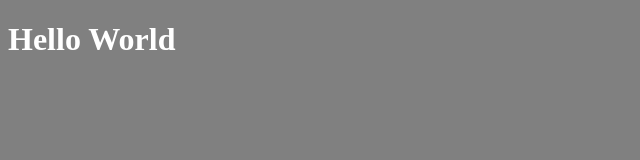
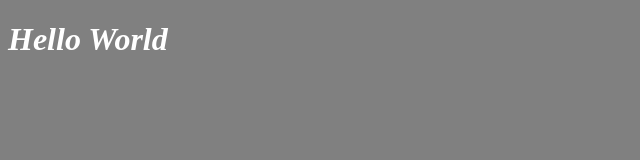
Before and after one commit to RichardJV/RichardJV.github.io, a plain HTML site: page index.html in a window 1280 px wide. Shown: the full height of the page, 0-640 px from the left. Drawn offline with Linux system fonts and the light colour scheme.

Commit message:
Update index.html

```diff
--- a/index.html
+++ b/index.html
@@ -4,6 +4,6 @@
 </head>
 
 <body style= "background-color:grey">
-<h1 style= "color:white">Hello World</h1>
+<h1 style= "color:white"><i>Hello World</i></h1>
 </body>
 </html>
```
